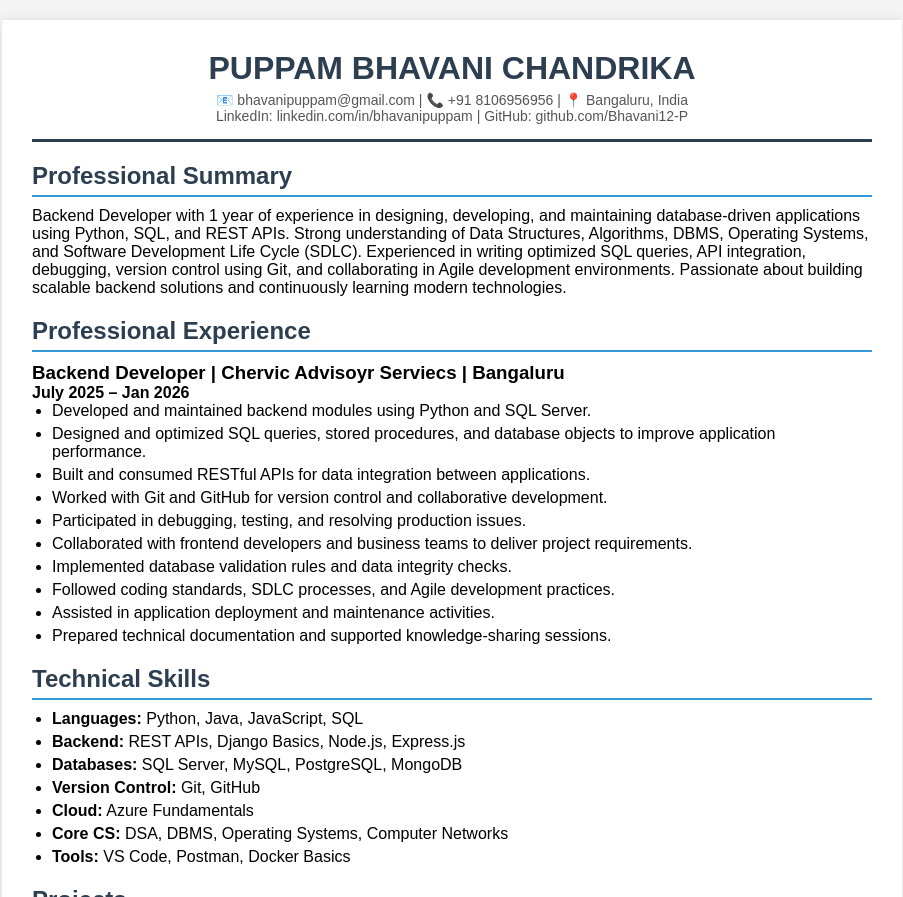
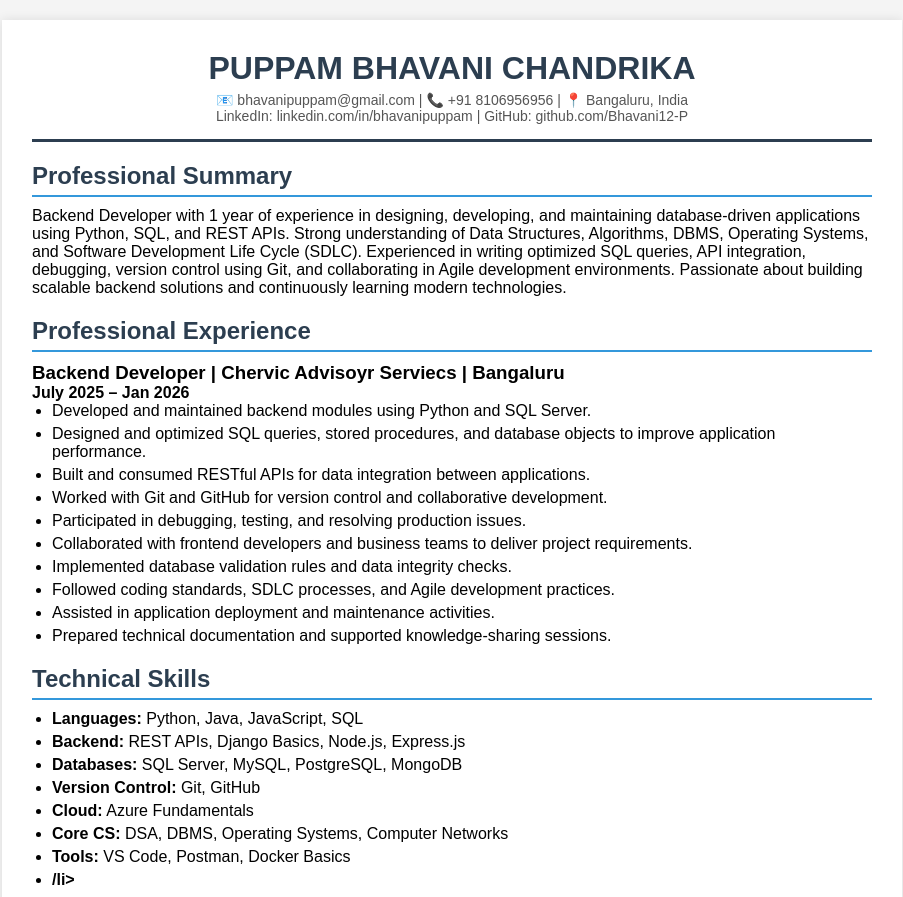
Before and after one commit to Bhavani12-P/k-resume, a plain HTML site: page index.html in a window 1280 px wide. Shown: the top 897 px of the page, without its empty margins (188-1091 px from the left). Drawn offline with Linux system fonts and the light colour scheme.

Commit message:
Update index.html

```diff
--- a/index.html
+++ b/index.html
@@ -179,6 +179,8 @@ scalable backend solutions and continuously learning modern technologies.
 <li><strong>Cloud:</strong> Azure Fundamentals</li>
 <li><strong>Core CS:</strong> DSA, DBMS, Operating Systems, Computer Networks</li>
 <li><strong>Tools:</strong> VS Code, Postman, Docker Basics</li>
+    <li><strong>/li>
+
 </ul>
 
 </div>
```
